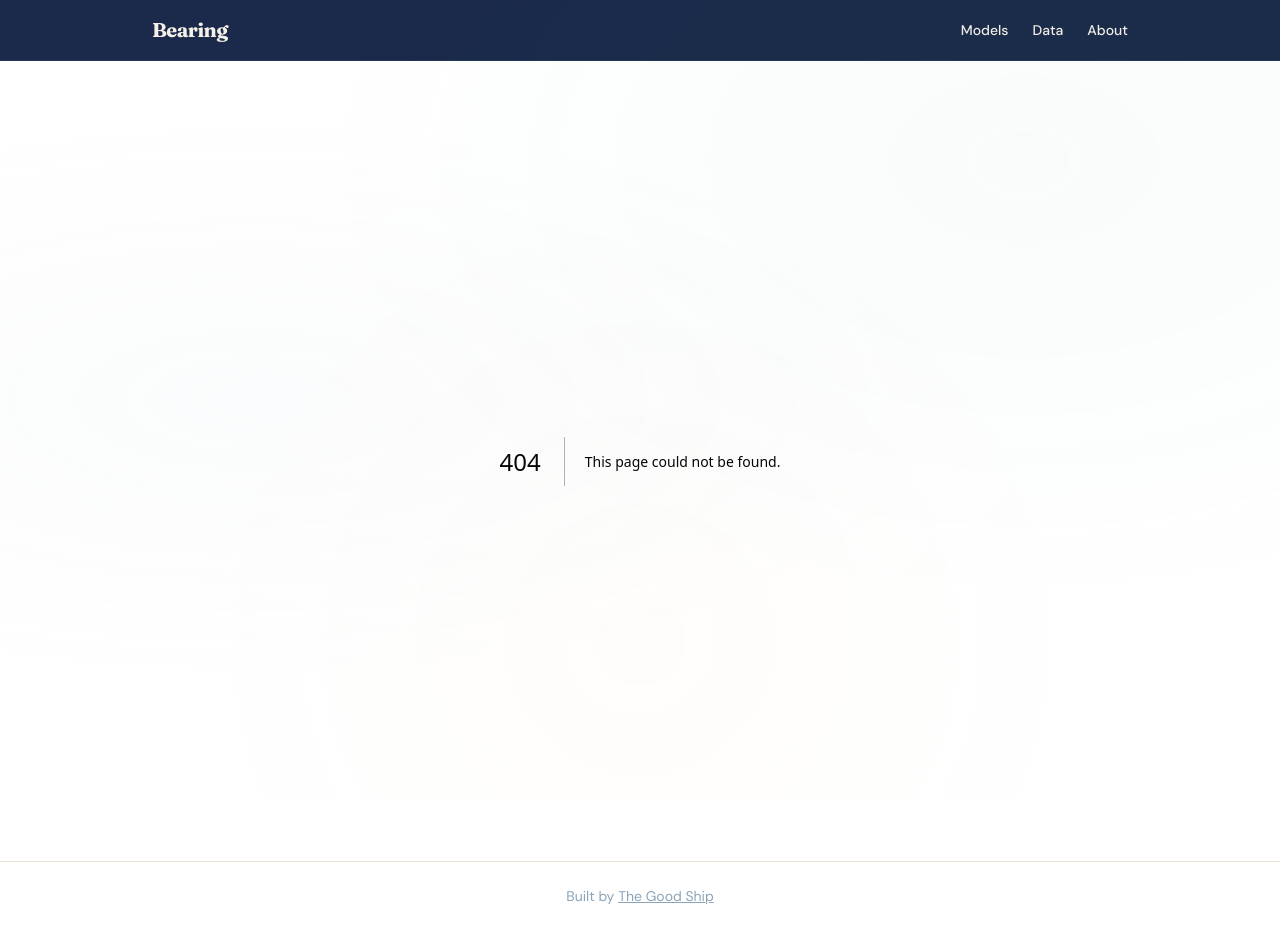
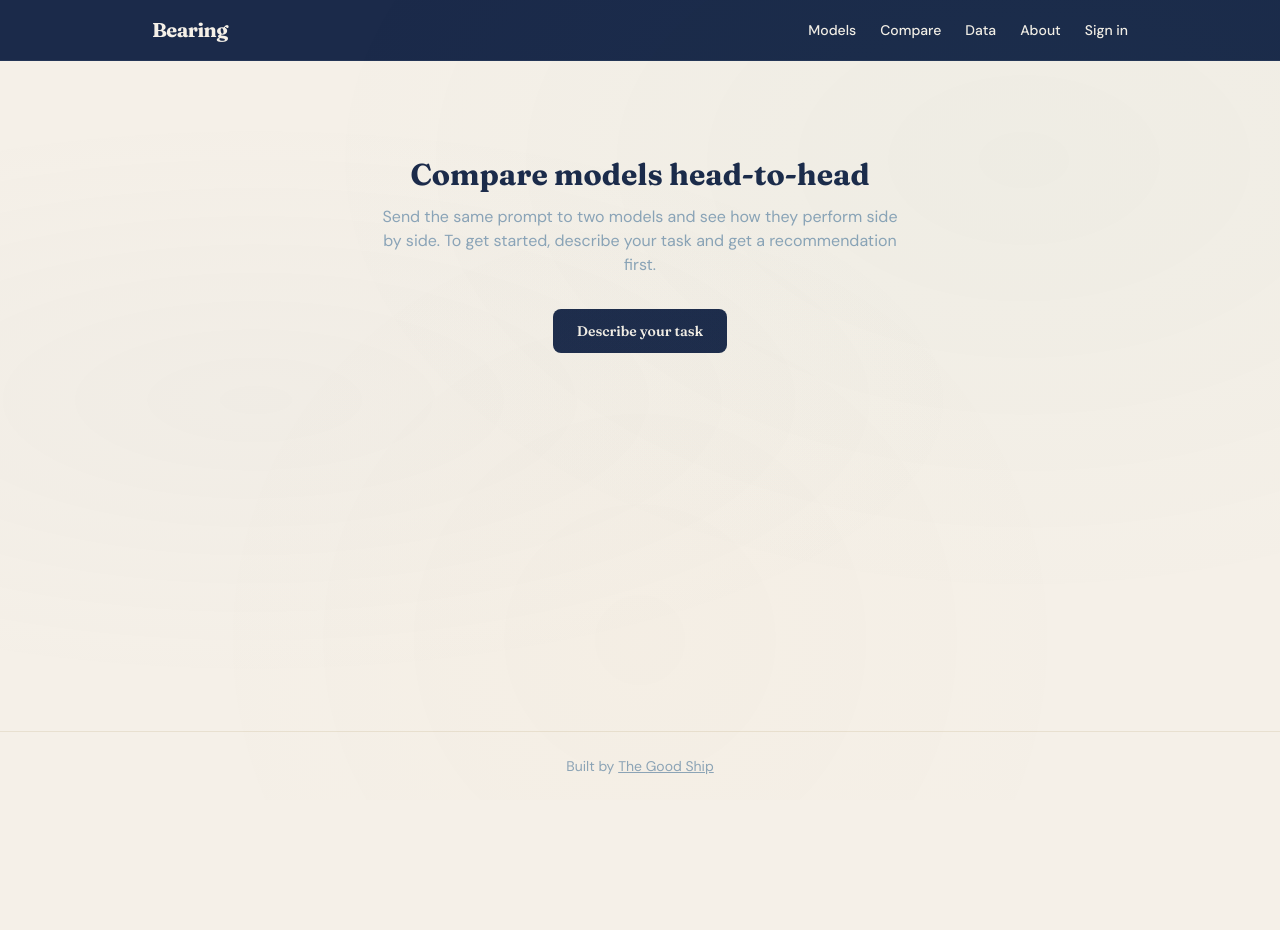
Before and after one commit to tomcwxyz/bearing, a Next.js app: page /compare in a window 1280 px wide. Before the commit this address had no page. After the commit the page ends 800 px from the top, so only its background shows below. Built offline with nearby package versions, Linux system fonts and the light colour scheme.

Commit message:
Add Compare and Sign in links to nav
Adds navigation links for Compare and Sign in to the header.
Creates a /compare landing page that directs users to start
with a recommendation before comparing models.

```diff
--- /dev/null
+++ b/src/app/compare/page.tsx
@@ -0,0 +1,21 @@
+import Link from 'next/link'
+
+export default function ComparePage() {
+  return (
+    <div className="mx-auto max-w-xl px-6 py-24 text-center">
+      <h1 className="font-display text-3xl font-bold text-navy">
+        Compare models head-to-head
+      </h1>
+      <p className="mt-3 text-grey-blue">
+        Send the same prompt to two models and see how they perform side by side.
+        To get started, describe your task and get a recommendation first.
+      </p>
+      <Link
+        href="/"
+        className="mt-8 inline-block rounded-lg bg-navy px-6 py-3 font-display text-sm font-semibold text-cream transition-colors hover:bg-navy-light"
+      >
+        Describe your task
+      </Link>
+    </div>
+  )
+}
--- a/src/app/layout.tsx
+++ b/src/app/layout.tsx
@@ -25,11 +25,17 @@ export default function RootLayout({
               <Link href="/models" className="hover:text-grey-blue-light transition-colors">
                 Models
               </Link>
+              <Link href="/compare" className="hover:text-grey-blue-light transition-colors">
+                Compare
+              </Link>
               <Link href="/data" className="hover:text-grey-blue-light transition-colors">
                 Data
               </Link>
               <Link href="/about" className="hover:text-grey-blue-light transition-colors">
                 About
+              </Link>
+              <Link href="/auth/signin" className="hover:text-grey-blue-light transition-colors">
+                Sign in
               </Link>
             </div>
           </nav>
```
